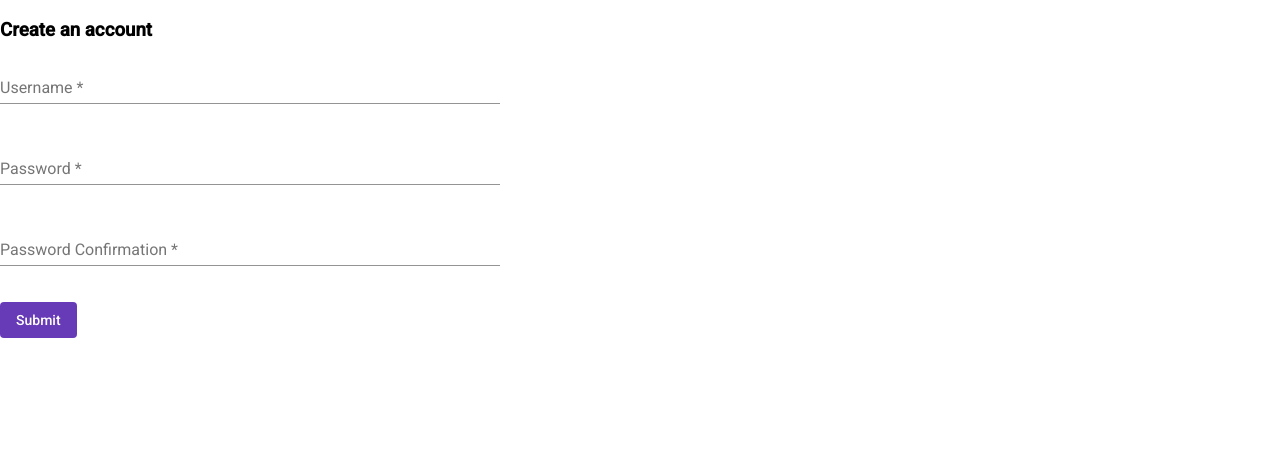
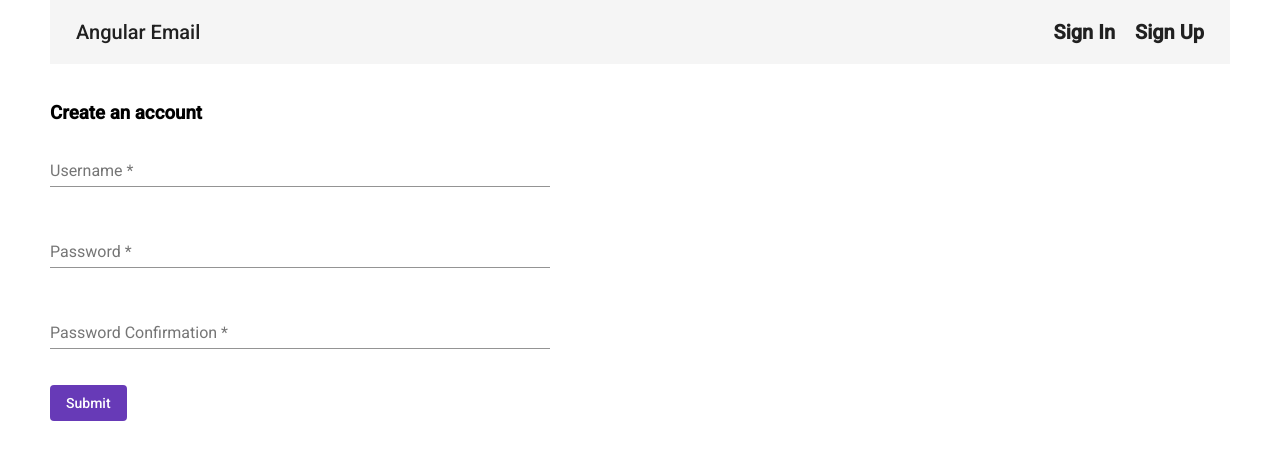
Before and after one commit to AmeliaPond198/Email, an Angular app: page /signup in a window 1280 px wide. Shown: the top 460 px of the page. Built offline with nearby package versions, Linux system fonts and the light colour scheme.

Commit message:
Communicate Boolean data from Auth Service to outside
Create a 'BehaviorSubject' to emit the Singedin boolean value to warn other components

```diff
--- a/src/app/app.component.css
+++ b/src/app/app.component.css
@@ -0,0 +1,13 @@
+.navBarItems {
+    text-decoration: none;
+    color: inherit;
+    margin: 0 10px;
+}
+
+.navBar {
+    display: flex;
+    justify-content: space-between;
+}
+.active {
+    font-weight: bold;
+}
--- a/src/app/app.component.html
+++ b/src/app/app.component.html
@@ -1 +1,16 @@
+<mat-toolbar class="navBar">
+    <div>
+        <a routerLink="/" class="navBarItems">Angular Email</a>
+    </div>
+    <div>
+        <ng-container *ngIf="signedin">
+            <a routerLink="/inbox" class="navBarItems" routerLinkActive="active">Inbox</a>
+            <a routerLink="/signout" class="navBarItems" routerLinkActive="active">Sign Out</a>
+        </ng-container>
+        <ng-container *ngIf="!signedin">
+            <a routerLink="/" class="navBarItems" routerLinkActive="active">Sign In</a>
+            <a routerLink="/signup" class="navBarItems" routerLinkActive="active">Sign Up</a>
+        </ng-container>
+    </div>
+</mat-toolbar>
 <router-outlet></router-outlet>
--- a/src/app/app.component.ts
+++ b/src/app/app.component.ts
@@ -1,4 +1,5 @@
 import { Component } from '@angular/core';
+import { AuthService } from './auth/auth.service';
 
 @Component({
   selector: 'app-root',
@@ -6,5 +7,14 @@ import { Component } from '@angular/core';
   styleUrls: ['./app.component.css']
 })
 export class AppComponent {
-  title = 'emailclient';
+
+  signedin = false
+  constructor(private authService: AuthService) { }
+
+  ngOnInit() {
+    this.authService.signedin$.subscribe((signedin) => {
+      this.signedin = signedin
+    })
+  }
+
 }
--- a/src/app/app.module.ts
+++ b/src/app/app.module.ts
@@ -6,6 +6,8 @@ import { AppRoutingModule } from './app-routing.module';
 import { AppComponent } from './app.component';
 import { AuthModule } from './auth/auth.module';
 import { BrowserAnimationsModule } from '@angular/platform-browser/animations';
+import { MaterialModule } from "./material/material.module";
+
 
 @NgModule({
   declarations: [
@@ -16,7 +18,8 @@ import { BrowserAnimationsModule } from '@angular/platform-browser/animations';
     AppRoutingModule,
     AuthModule,
     BrowserAnimationsModule,
-    HttpClientModule
+    HttpClientModule,
+    MaterialModule
   ],
   providers: [],
   bootstrap: [AppComponent]
--- a/src/app/auth/auth.service.ts
+++ b/src/app/auth/auth.service.ts
@@ -1,5 +1,7 @@
 import { Injectable } from '@angular/core';
 import { HttpClient } from '@angular/common/http';
+import { BehaviorSubject } from 'rxjs';
+import { tap } from 'rxjs/operators';
 
 interface UsernameAvailableResponse {
   available: boolean
@@ -20,6 +22,7 @@ interface SignupResponse {
 })
 export class AuthService {
   rootUrl = 'https://api.angular-email.com'
+  signedin$ = new BehaviorSubject(false)
 
   constructor(private http: HttpClient) { }
 
@@ -31,7 +34,10 @@ export class AuthService {
 
   signup(credentials: SignupCredentials) {
     return this.http.post<SignupResponse>(this.rootUrl + '/auth/signup', credentials
+    ).pipe(
+      tap(() => {
+        this.signedin$.next(true)
+      })
     )
   }
-
 }
--- a/src/app/auth/signup/signup.component.css
+++ b/src/app/auth/signup/signup.component.css
@@ -11,3 +11,7 @@
 .matchError{
   margin-bottom: 1em;
 }
+
+:host{
+  margin: 10px;
+}
--- a/src/app/material/material.module.ts
+++ b/src/app/material/material.module.ts
@@ -2,10 +2,10 @@ import { NgModule } from '@angular/core';
 import { MatFormFieldModule } from '@angular/material/form-field';
 import { MatInputModule } from '@angular/material/input';
 import {MatButtonModule} from '@angular/material/button';
-
+import {MatToolbarModule} from '@angular/material/toolbar';
 
 const MaterialComponents = [
-  MatFormFieldModule, MatInputModule,MatButtonModule
+  MatFormFieldModule, MatInputModule,MatButtonModule,MatToolbarModule
 ];
 
 
--- a/src/styles.css
+++ b/src/styles.css
@@ -1,4 +1,4 @@
 /* You can add global styles to this file, and also import other style files */
 @import '@angular/material/prebuilt-themes/deeppurple-amber.css';
 html, body { height: 100%; }
-body { margin: 0; font-family: Roboto, "Helvetica Neue", sans-serif; }
+body { margin:0 50px; font-family: Roboto, "Helvetica Neue", sans-serif; }
```
